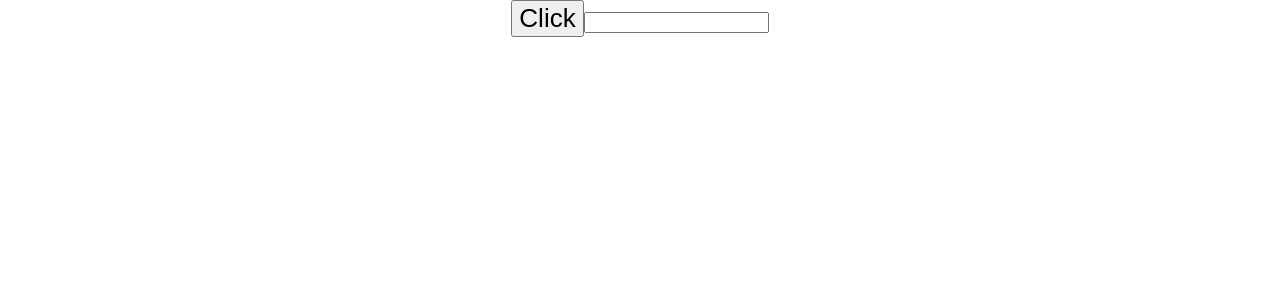
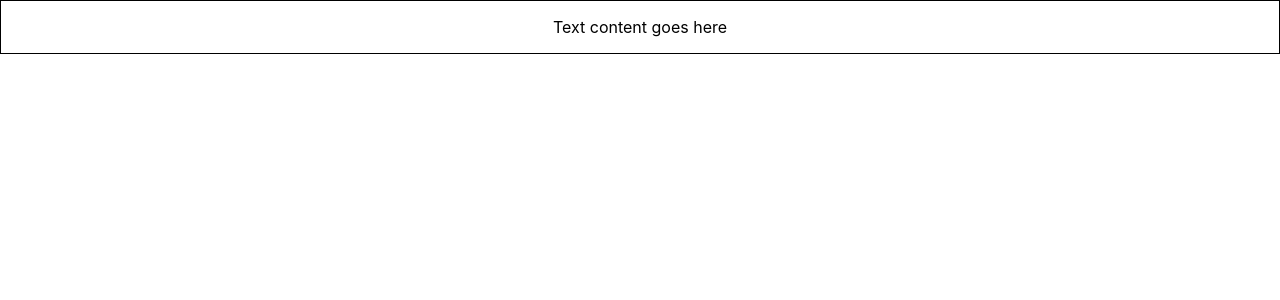
Before and after one commit to jlocanhoto/react-typescript-tutorial, a React (Vite) app: page / in a window 1280 px wide. Shown: the top 300 px of the page. Built offline with nearby package versions, Linux system fonts and the light colour scheme.

Commit message:
Class 7 - Style Props

```diff
--- a/src/App.tsx
+++ b/src/App.tsx
@@ -1,17 +1,11 @@
-import { Button } from './components/Button';
-import { Input } from './components/Input';
+import { Container } from './components/Container';
 
 import './App.css'
 
 function App() {
   return (
     <div className='App'>
-      <Button
-        handleClick={(event, id) => {
-          console.log('Button clicked', event, id);
-        }}
-      />
-      <Input value='' handleChange={(event) => { console.log(event); }} />
+      <Container styles={{ border: '1px solid black', padding: '1rem' }} />
     </div>
   )
 }
--- /dev/null
+++ b/src/components/Container.tsx
@@ -0,0 +1,11 @@
+type ContainerProps = {
+  styles: React.CSSProperties
+}
+
+export const Container = (props: ContainerProps) => {
+  return (
+    <div style={props.styles}>
+      Text content goes here
+    </div>
+  );
+}
```
